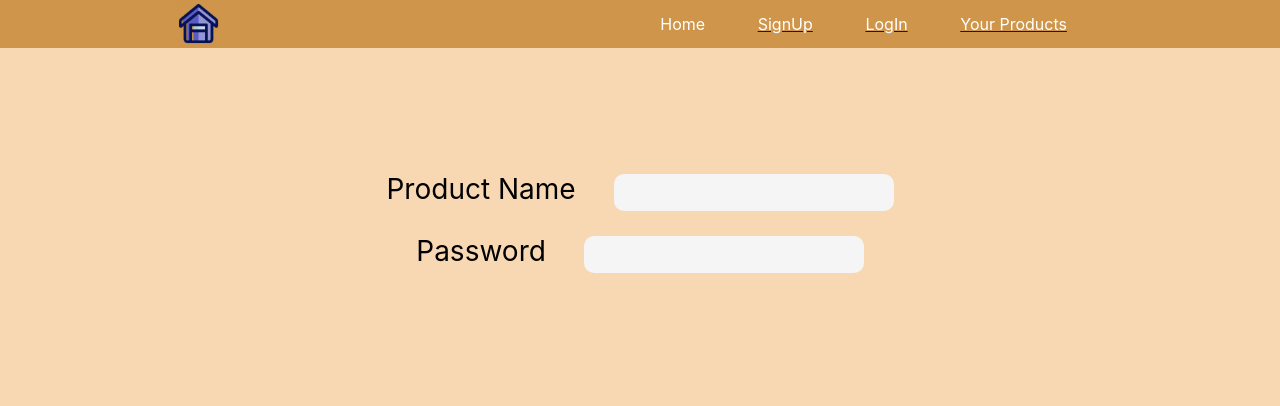
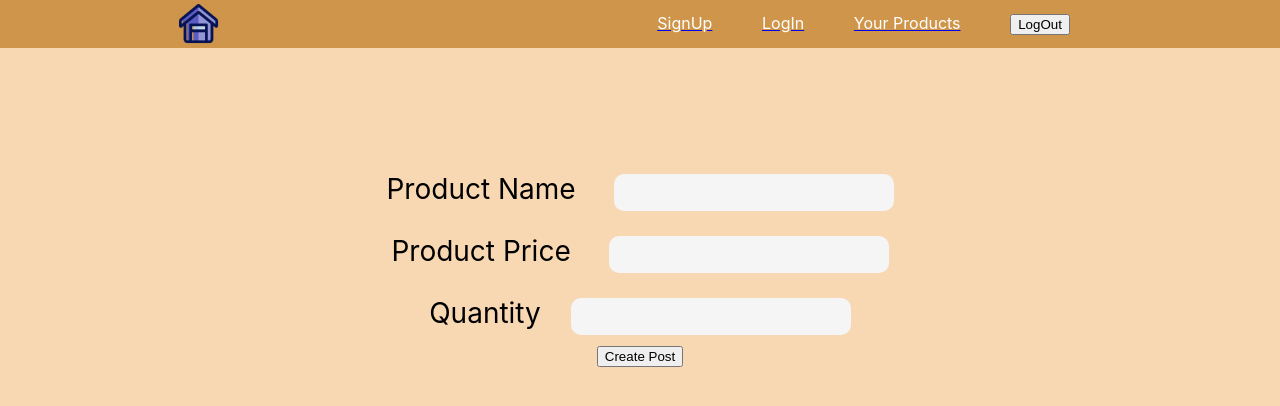
Before and after one commit to Rohit-2001-Sonar/e-commerce-website-reactJs, a React (Create React App) app in the folder frontend/: page /createPost in a window 1280 px wide. Shown: the top 406 px of the page. Built offline with nearby package versions, Linux system fonts and the light colour scheme.

Commit message:
create post linked

```diff
--- a/frontend/src/App.js
+++ b/frontend/src/App.js
@@ -8,8 +8,14 @@ import ProductScreen from './screens/ProductScreen';
 import SignUp from './screens/SignUp';
 import LogIn from './screens/LogIn';
 import CreatePost from './screens/CreatePost';
+import Axios from 'axios';
 
 function App() {
+  const resetStatus = () =>{
+    Axios.get('http://localhost:3001/api/resetStatus').then((responce) => {
+
+    })
+  };
   return (
     <BrowserRouter>
     <div className="App">
@@ -21,9 +27,7 @@ function App() {
         </Link>
 
         <div className="header_options">
-        <div className="header_optionSignIn">
-            <span>Home</span>
-          </div>
+
           <Link to="/signUp">
           <div className="header_optionSignIn">
             <span>SignUp</span>
@@ -39,6 +43,13 @@ function App() {
             <span>Your Products</span>
           </div>
           </Link>
+          <div className="header_optionCart">
+          <Link to="/logIn">
+            <button onClick={() =>{
+              resetStatus();
+            }}>LogOut</button>
+            </Link>
+          </div>
         </div>
       </div>
       <main className="main">
--- a/frontend/src/screens/CreatePost.js
+++ b/frontend/src/screens/CreatePost.js
@@ -2,22 +2,32 @@ import React, {useState, useEffect} from "react";
 import axios from "axios";
 
 function CreatePost(){
+    const [productName, setProductname] = useState('');
+    const [productPrice, setProductprice] = useState('');
+    const [quantity, setQuantity] = useState('');
     return(
         <div className="cointainer">
             <div className="form">
                     <div className="form-group">
                         <label htmlform="productname" >Product Name </label>
                         <input type="text" name="productname" onChange={(e)=>{
-                //setProductname(e.target.value)
+                setProductname(e.target.value)
             }} required />
                     </div>
                     <div className="form-group">
-                        <label htmlform="password" >Password </label>
-                        <input type="text" name="password" onChange={(e)=>{
-                //setPassword(e.target.value)
+                        <label htmlform="productprice" >Product Price </label>
+                        <input type="number" name="productprice" onChange={(e)=>{
+                setProductprice(e.target.value)
+            }} required />
+                    </div>
+                    <div className="form-group">
+                        <label htmlform="quantity" >Quantity</label>
+                        <input type="number" name="quantity" onChange={(e)=>{
+                setQuantity(e.target.value)
             }} required />
                     </div>
 
+                    <button>Create Post</button>
                 </div>
         </div>
     );
--- a/frontend/src/screens/ProductScreen.js
+++ b/frontend/src/screens/ProductScreen.js
@@ -9,8 +9,9 @@ import LogIn from './LogIn';
     let status;
      const submit = () =>{
         Axios.get('http://localhost:3001/api/status').then((responce) => {
-        status = responce.data.status;
-        console.log(status);
+        status = responce.data[0].status;
+        //console.log(status);
+        //console.log(responce.data[1]);
         if(status!=1){
             hisLogin();
         }
@@ -20,6 +21,10 @@ import LogIn from './LogIn';
 
     const hisLogin = () =>{
         history.push('/logIn');
+    };
+
+    const hisCreatePost = () =>{
+        history.push('/createPost');
     };
 
     const [products, setProduct] = useState([]);
@@ -35,7 +40,7 @@ import LogIn from './LogIn';
      <div>
                 <div className="btn">
                     <button type="button" className="cbtn" onClick={() =>{
-                        hisLogin();
+                        hisCreatePost();
                     }}>
                         Create New Post
                     </button>
```
Also changed, not shown: 1 other file (tests, documents, lock files or other folders).
